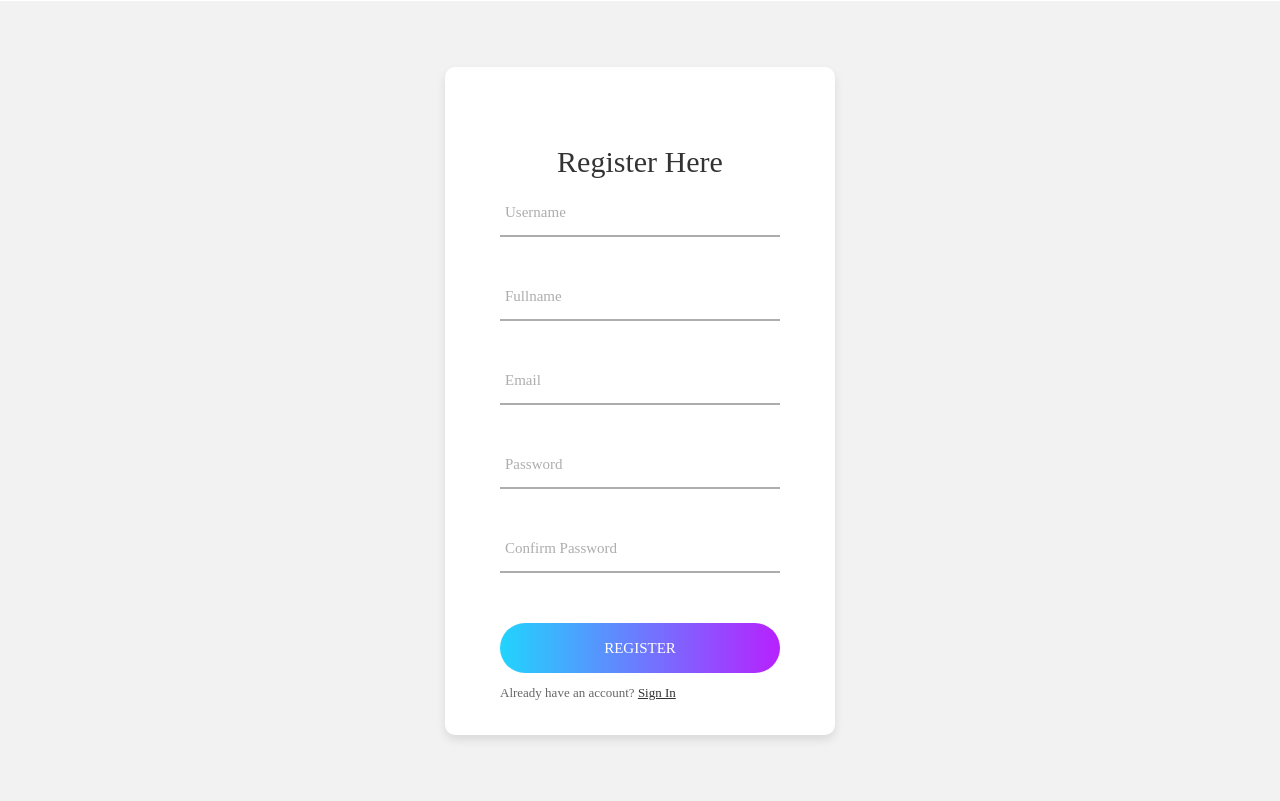
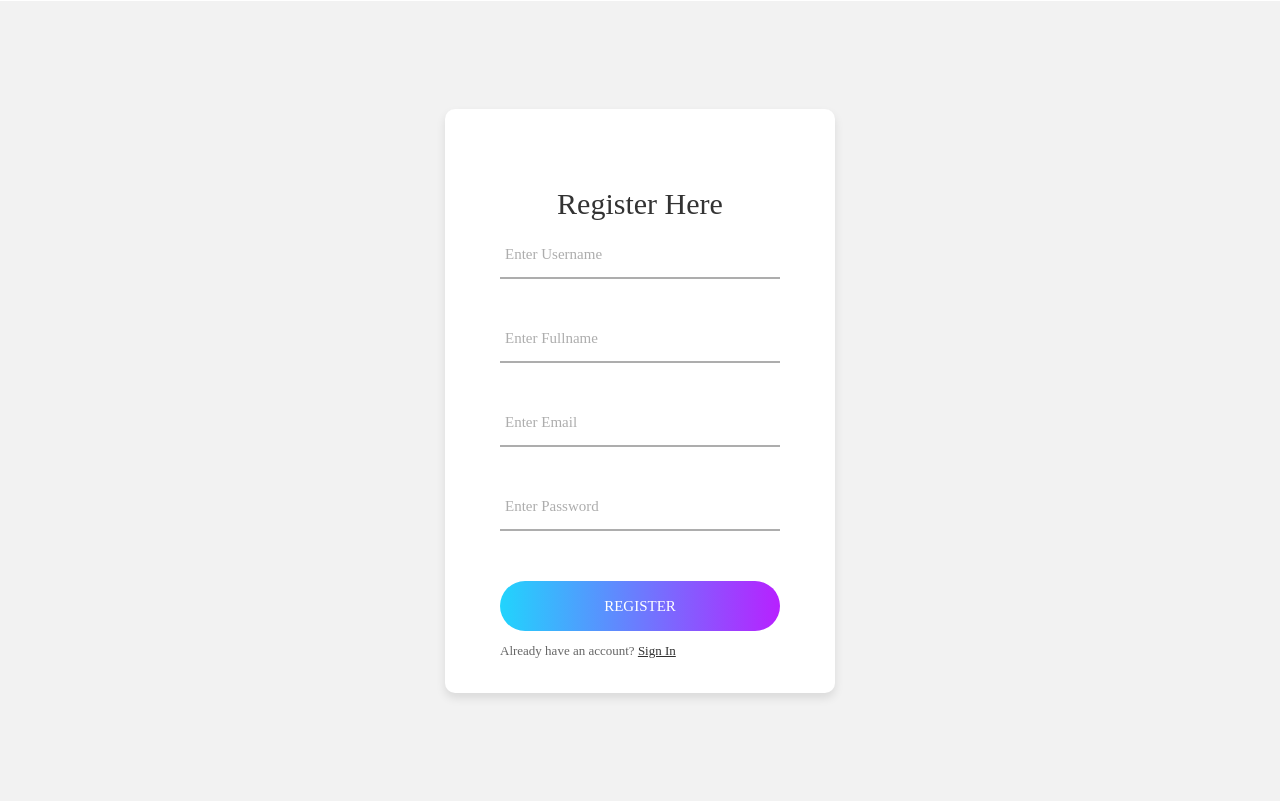
Before and after one commit to abhijadhav8308/House-Price-Prediction, a Flask app: page /register in a window 1280 px wide. Shown: the part 51-852 px from the top of the page. Run offline with Flask 2, Linux system fonts and the light colour scheme; some libraries are stand-ins or nearby versions; some web fonts are replaced.

Commit message:
Registration Form Validation Added

```diff
--- a/main.py
+++ b/main.py
@@ -69,7 +69,7 @@ def register():
                     (uname, fname, email, password))
         mysql.connection.commit()
         cur.close()
-        return render_template('login.html')
+        return redirect(url_for('login'))
     return render_template('register.html')
 
 
@@ -226,4 +226,4 @@ def logout():
 
 
 if __name__ == '__main__':
-    app.run(debug=False)
+    app.run(debug=False, port=5000)
--- a/templates/register.html
+++ b/templates/register.html
@@ -1,11 +1,13 @@
 <!DOCTYPE html>
 <html lang="en">
+
 <head>
 	<title>Register</title>
 	<meta charset="UTF-8">
 	<meta name="viewport" content="width=device-width, initial-scale=1">
 	<link rel="stylesheet" type="text/css" href="../static/style.css">
 </head>
+
 <body>
 	{% extends "header.html" %}
 
@@ -19,17 +21,21 @@
 					</span>
 
 					<div class="wrap-input100 validate-input">
-						<input class="input100" type="text" name="uname" placeholder="Username">
+						<input class="input100" type="text" name="uname" placeholder="Enter Username" minlength="2"
+							maxlength="20" required>
 						<span class="focus-input100"></span>
 					</div>
 
 					<div class="wrap-input100 validate-input">
-						<input class="input100" type="text" name="fname" placeholder="Fullname">
+						<input class="input100" type="text" name="fname" placeholder="Enter Fullname" minlength="2"
+							maxlength="30" onkeypress="return (event.charCode > 64 && event.charCode < 91) || (event.charCode > 96 && event.charCode < 123)
+							|| (event.charCode==32)" required>
 						<span class="focus-input100"></span>
 					</div>
 
-					<div class="wrap-input100 validate-input" data-validate = "Valid email is: a@b.c">
-						<input class="input100" type="text" name="email" placeholder="Email">
+					<div class="wrap-input100 validate-input" data-validate="Valid email is: a@b.c">
+						<input class="input100" type="email" name="email" placeholder="Enter Email" maxlength="30"
+							required>
 						<span class="focus-input100"></span>
 					</div>
 
@@ -37,15 +43,8 @@
 						<span class="btn-show-pass">
 							<i class="zmdi zmdi-eye"></i>
 						</span>
-						<input class="input100" type="password" name="pass" placeholder="Password">
-						<span class="focus-input100"></span>
-					</div>
-
-					<div class="wrap-input100 validate-input" data-validate="Enter password">
-						<span class="btn-show-pass">
-							<i class="zmdi zmdi-eye"></i>
-						</span>
-						<input class="input100" type="password" name="cpass" placeholder="Confirm Password">
+						<input class="input100" type="password" name="pass" placeholder="Enter Password" minlength="4"
+							maxlength="12" required>
 						<span class="focus-input100"></span>
 					</div>
 
@@ -72,4 +71,5 @@
 	</div>
 	{% endblock %}
 </body>
+
 </html>
```
Also changed, not shown: templates/index.html (+22 -19 lines), templates/login.html (+6 -3 lines), templates/my_properties.html (+35 -21 lines). Lines whose indentation alone changed are shown as unchanged.
